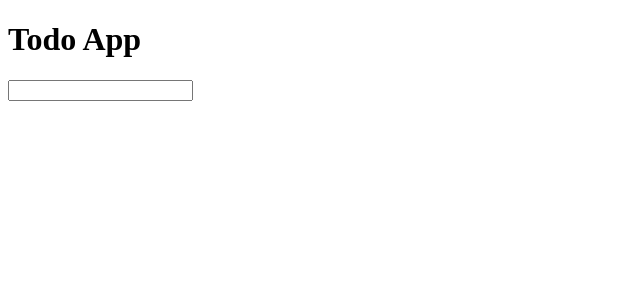
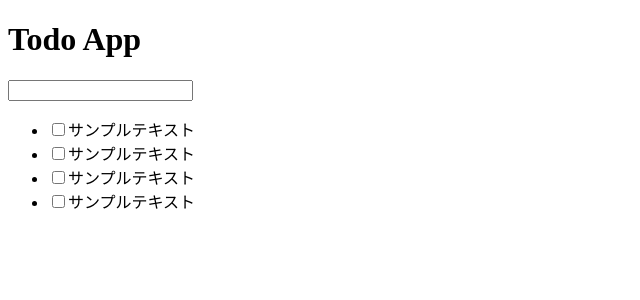
Before and after one commit to ShoheiTakei/todo-app, a React (Vite) app: page / in a window 1280 px wide. Shown: the top 300 px of the page, without its empty margins (0-640 px from the left). Built offline with nearby package versions, Linux system fonts and the light colour scheme.

Commit message:
add List, Form.jsx

```diff
--- /dev/null
+++ b/src/Item.jsx
@@ -0,0 +1,10 @@
+const Item = () => {
+  return (
+    <li>
+      <input type="checkbox" />
+      <span>サンプルテキスト</span>
+    </li>
+  )
+}
+
+export default Item
--- /dev/null
+++ b/src/List.tsx
@@ -0,0 +1,15 @@
+import React from "react"
+import Item from './Item'
+
+const List = () => {
+  return (
+    <ul>
+      <Item/>
+      <Item/>
+      <Item/>
+      <Item/>
+    </ul>
+  )
+}
+
+export default List
--- a/src/app.jsx
+++ b/src/app.jsx
@@ -1,10 +1,12 @@
-import Form from './form'
+import Form from './Form'
+import List from './List'
 
 const App = () => {
   return (
     <>
       <h1>Todo App</h1>
-      <Form/>
+      <Form />
+      <List/>
     </>
   )
 }
--- a/src/index.jsx
+++ b/src/index.jsx
@@ -1,5 +1,5 @@
 import { createRoot } from 'react-dom/client';
-import App from './app'
+import App from './App'
 
 const container = document.getElementById('root');
 const root = createRoot(container);
```
